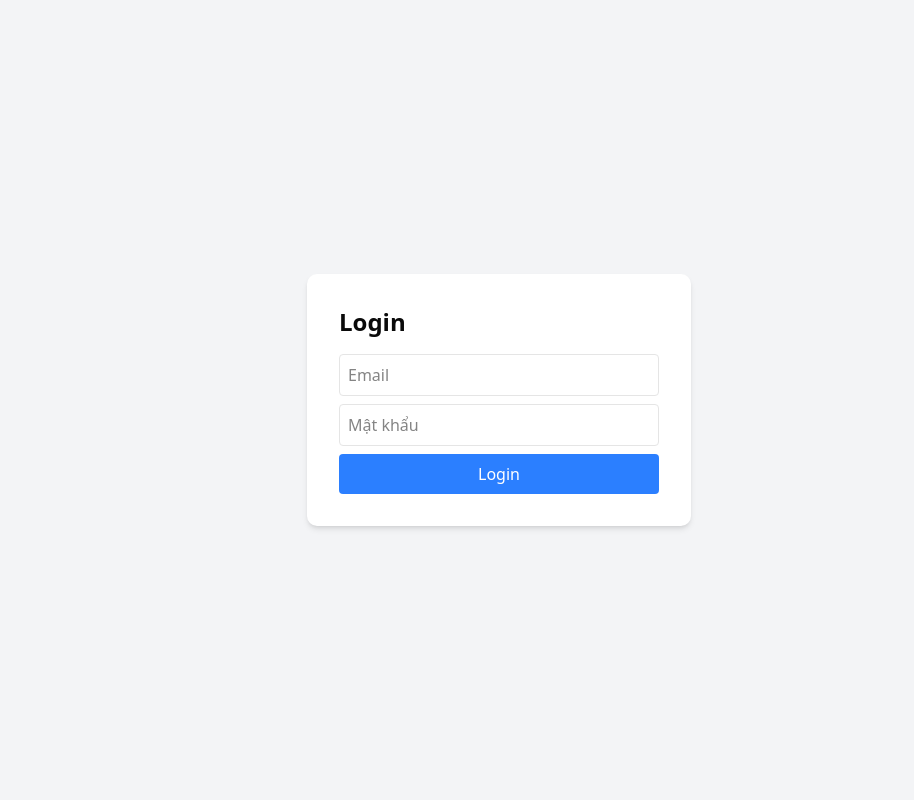
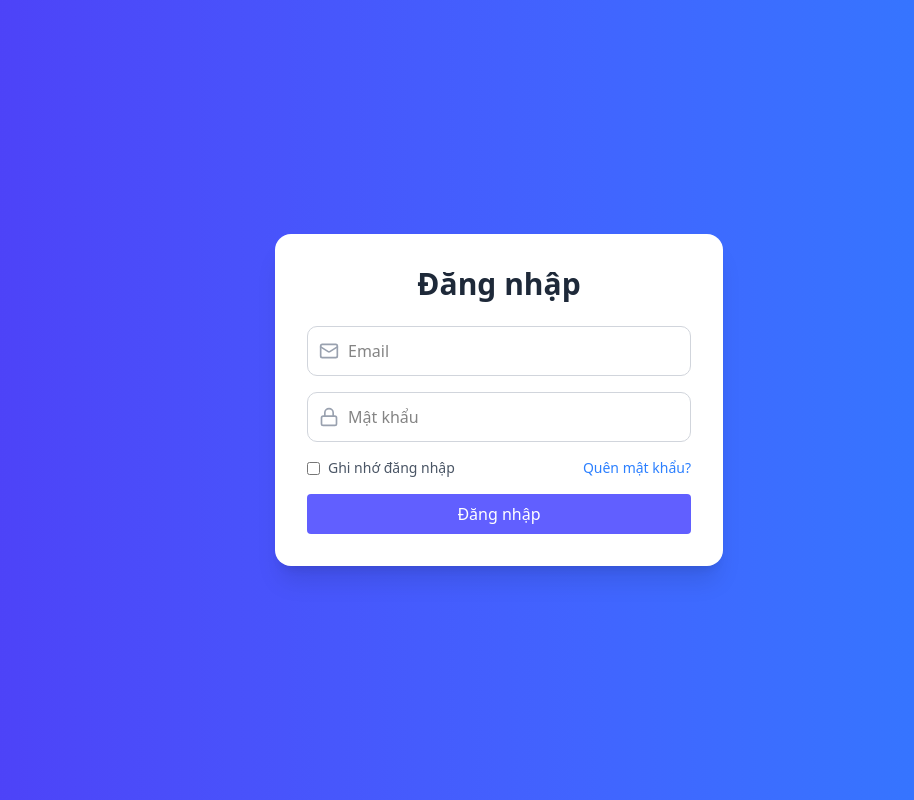
Before and after one commit to thangphdinh/HRM_WEB, a Next.js app: page /login in a window 1280 px wide. Shown: the whole page, without its empty margins (141-1055 px from the left). Built offline with nearby package versions, Linux system fonts and the light colour scheme.

Commit message:
function remember me

```diff
--- /dev/null
+++ b/src/app/login/layout.tsx
@@ -0,0 +1,14 @@
+// /app/login/layout.tsx
+import type { ReactNode } from "react";
+
+export default function LoginLayout({ children }: { children: ReactNode }) {
+    return (
+        <div className="login-container">
+            <div className="login-overlay">
+                <div className="login-wrapper">
+                    {children}
+                </div>
+            </div>
+        </div>
+    );
+}
--- a/src/app/login/page.tsx
+++ b/src/app/login/page.tsx
@@ -3,65 +3,119 @@ import { useState } from "react";
 import { useRouter } from "next/navigation";
 import { api } from "@/lib/api";
 import { LoginResponse } from "@/types/index";
-import Cookies from "js-cookie";
+import { setAuthCookies } from "@/lib/cookies";
+import { Mail, Lock } from "lucide-react";
 
 export default function LoginPage() {
     const [email, setEmail] = useState("");
     const [password, setPassword] = useState("");
     const [error, setError] = useState("");
     const router = useRouter();
+    const [rememberMe, setRememberMe] = useState(false);
+    const [loading, setLoading] = useState(false);
 
     const handleLogin = async () => {
+        setLoading(true);
+        setError("");
         try {
-            const response = await api.post<LoginResponse>("/auth/login", { email, password });
-            if (response.status === 200) {
+            const response = await api.post<LoginResponse>("/auth/login", { email, password, rememberMe });
             const { accessToken, refreshToken } = response.data;
-                // Set cookies for access and refresh tokens
-                Cookies.set("accessToken", accessToken, {
-                     path: "/",
-                     expires: 1 / 24, // 1 hour in days
-                     secure: false, // Set to false for local development, true for production
-                     sameSite: "Strict"
-                    });
-                Cookies.set("refreshToken", refreshToken, {
-                    path: "/",
-                    expires: 7, // 7 days in days
-                    secure: false, // Set to false for local development, true for production
-                    sameSite: "Strict"
-                });
+            // Set cookies for access and refresh tokens base on rememberMe
+            setAuthCookies(accessToken, refreshToken, rememberMe);
             router.push("/home");
-            }
-            else {
-                setError("Invalid credentials. Please try again.");
-            }
         } catch (err) {
-            console.error(err);
-            setError("Login failed. Please try again.");
+            console.error("Login error:", err);
+            setError("Đăng nhập thất bại");
+        } finally {
+            setLoading(false);
         }
     };
 
     return (
-        <div className="flex flex-col items-center justify-center min-h-screen bg-gray-100">
-            <div className="p-8 bg-white shadow-md rounded-lg w-96">
-                <h2 className="text-2xl font-bold mb-4">Login</h2>
-                {error && <p className="text-red-500">{error}</p>}
+        <div className="min-h-screen flex items-center justify-center bg-gradient-to-r from-indigo-600 to-blue-500 p-6">
+            <div className="w-full max-w-md bg-white rounded-2xl shadow-xl p-8">
+                <h2 className="text-3xl font-extrabold text-center text-gray-800 mb-6">Đăng nhập</h2>
+
+                {error && (
+                    <p className="bg-red-100 text-red-600 text-sm text-center py-2 px-4 rounded mb-4">
+                        {error}
+                    </p>
+                )}
+
+                <div className="space-y-4">
+                    {/* Email */}
+                    <div className="relative">
+                        <Mail className="absolute left-3 top-1/2 transform -translate-y-1/2 text-gray-400" size={20} />
                         <input
                             type="email"
                             placeholder="Email"
-                    className="w-full p-2 border rounded mb-2"
                             value={email}
                             onChange={(e) => setEmail(e.target.value)}
+                            className="w-full pl-10 pr-4 py-3 border border-gray-300 rounded-lg focus:outline-none focus:ring-2 focus:ring-blue-500"
                         />
+                    </div>
+
+                    {/* Password */}
+                    <div className="relative">
+                        <Lock className="absolute left-3 top-1/2 transform -translate-y-1/2 text-gray-400" size={20} />
                         <input
                             type="password"
                             placeholder="Mật khẩu"
-                    className="w-full p-2 border rounded mb-2"
                             value={password}
                             onChange={(e) => setPassword(e.target.value)}
+                            className="w-full pl-10 pr-4 py-3 border border-gray-300 rounded-lg focus:outline-none focus:ring-2 focus:ring-blue-500"
                         />
-                <button onClick={handleLogin} className="w-full bg-blue-500 text-white p-2 rounded">
-                    Login
+                    </div>
+
+                    {/* Remember me + Forgot */}
+                    <div className="flex items-center justify-between text-sm text-gray-600">
+                        <label className="flex items-center space-x-2">
+                            <input
+                                type="checkbox"
+                                checked={rememberMe}
+                                onChange={(e) => setRememberMe(e.target.checked)}
+                                className="accent-blue-600"
+                            />
+                            <span>Ghi nhớ đăng nhập</span>
+                        </label>
+                        <a href="#" className="text-blue-500 hover:underline">Quên mật khẩu?</a>
+                    </div>
+
+                    {/* Submit */}
+                    <button
+                        onClick={handleLogin}
+                        className="w-full bg-indigo-500 text-white py-2 rounded hover:bg-indigo-600 transition disabled:opacity-60"
+                        disabled={loading}
+                    >
+                        {loading ? (
+                            <span className="flex justify-center items-center">
+                                <svg
+                                    className="animate-spin h-5 w-5 text-white mr-2"
+                                    xmlns="http://www.w3.org/2000/svg"
+                                    fill="none"
+                                    viewBox="0 0 24 24"
+                                >
+                                    <circle
+                                        className="opacity-25"
+                                        cx="12"
+                                        cy="12"
+                                        r="10"
+                                        stroke="currentColor"
+                                        strokeWidth="4"
+                                    ></circle>
+                                    <path
+                                        className="opacity-75"
+                                        fill="currentColor"
+                                        d="M4 12a8 8 0 018-8v4a4 4 0 00-4 4H4z"
+                                    ></path>
+                                </svg>
+                                Đang đăng nhập...
+                            </span>
+                        ) : (
+                            'Đăng nhập'
+                        )}
                     </button>
+                </div>
             </div>
         </div>
     );
--- a/src/lib/api.ts
+++ b/src/lib/api.ts
@@ -1,3 +1,4 @@
+import { setAuthCookies } from '@/lib/cookies';
 import { RefreshTokenResponse } from '@/types/index';
 import axios from 'axios';
 import Cookies from 'js-cookie';
@@ -34,7 +35,10 @@ api.interceptors.response.use(
 
         const res = await axios.post<RefreshTokenResponse>(`${API_BASE_URL}/auth/refresh-token`, { refreshToken });
         const newAccessToken = res.data.accessToken;
-        Cookies.set("accessToken", newAccessToken);
+        const newRefreshToken = res.data.refreshToken;
+        // Get rememberMe from cookies
+        const rememberMe = Cookies.get("rememberMe") === "true";
+        setAuthCookies(newAccessToken, newRefreshToken , rememberMe); // Assuming you want to keep the same rememberMe setting
         originalRequest.headers.Authorization = `Bearer ${newAccessToken}`;
 
         return api(originalRequest);
--- a/src/lib/cookies.ts
+++ b/src/lib/cookies.ts
@@ -2,24 +2,31 @@
 
 import Cookies from 'js-cookie';
 
-export const setAuthCookies = (accessToken: string, refreshToken: string) => {
+export const setAuthCookies = (accessToken: string, refreshToken: string, rememberMe: boolean) => {
   Cookies.set('accessToken', accessToken, {
     path: '/',
     sameSite: 'Strict',
-    maxAge: 60 * 15, // 15 minutes in seconds
+    expires: rememberMe ? 1 : 1/24/60*15, // 1 day if rememberMe is true, otherwise 15 minutes
     secure: false, // Set to false for local development, true for production
   });
   Cookies.set('refreshToken', refreshToken, {
     path: '/',
     sameSite: 'Strict',
-    maxAge: 60 * 60 * 24 * 7, // 7 days in seconds
+    expires: 7, // 7 days for refresh token
     secure: false, // Set to false for local development, true for production
   });
+  Cookies.set("rememberMe", rememberMe.toString(), {
+    path: "/",
+    sameSite: "Strict",
+    secure: false,
+  });
+
 };
 
 export const clearAuthCookies = () => {
   Cookies.remove('accessToken');
   Cookies.remove('refreshToken');
+  Cookies.remove('rememberMe');
 };
 
 export const getAccessToken = (): string | undefined => {
--- a/src/types/index.ts
+++ b/src/types/index.ts
@@ -1,6 +1,7 @@
 
 export interface RefreshTokenResponse {
     accessToken: string;
+    refreshToken: string;
 }
 
 // export interface User
```
Lines whose indentation alone changed are shown as unchanged.
